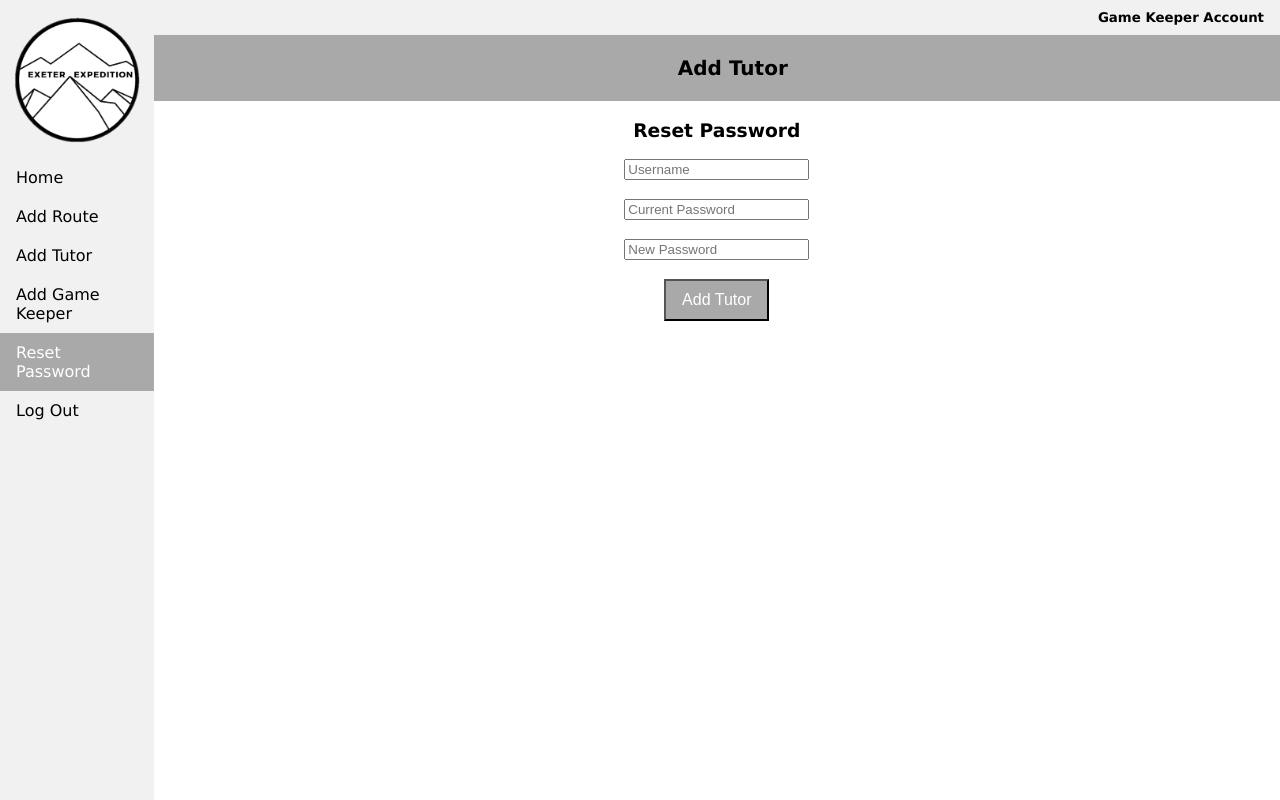
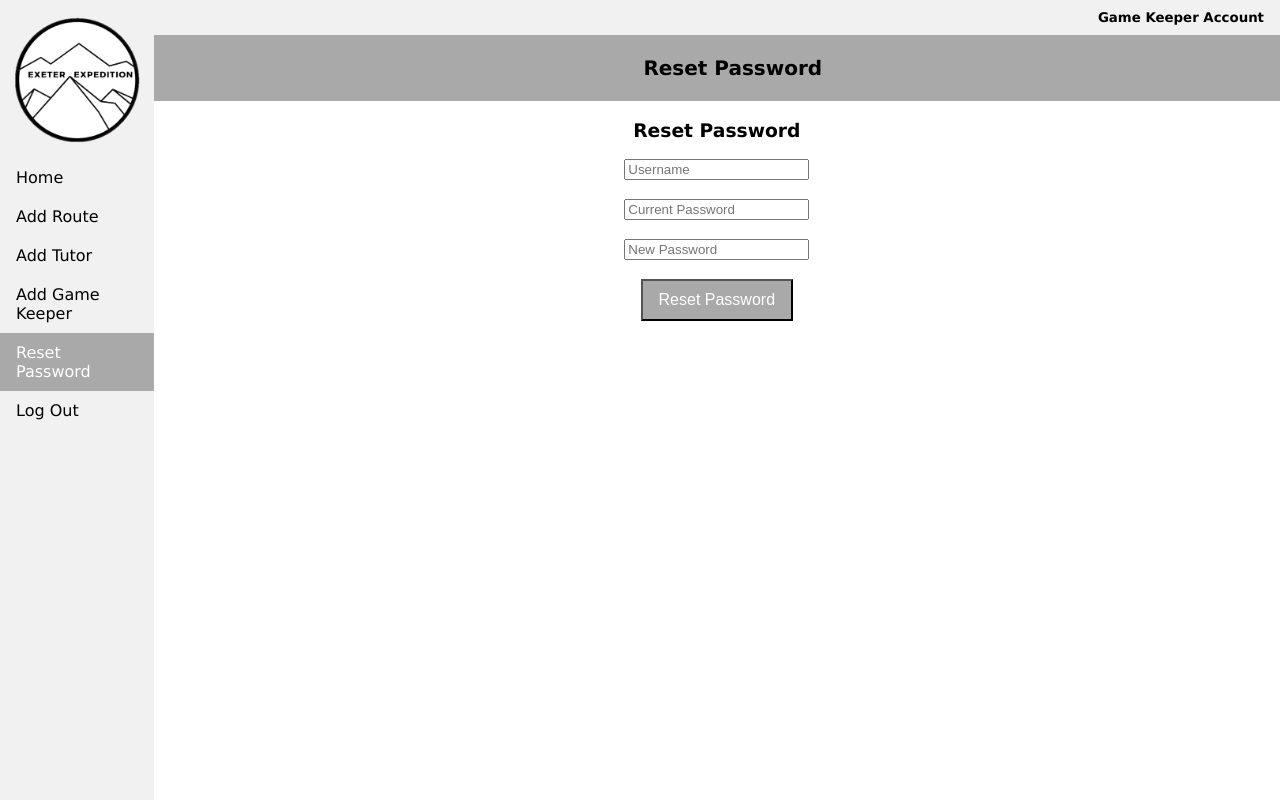
Before and after one commit to Jamie-Nottage/GroupSoftwareEngineering, a Flask app: template Login validation test app/templates/reset-password.html in a window 1280 px wide. Run offline with Flask 2, Linux system fonts and the light colour scheme; the template is opened without the code that fills it, so the values that code supplies are empty; some libraries are stand-ins or nearby versions.

Commit message:
Update reset-password.html

```diff
--- a/Login validation test app/templates/reset-password.html
+++ b/Login validation test app/templates/reset-password.html
@@ -2,7 +2,7 @@
 <!DOCTYPE html>
 <html>
  <head>
-        <title>Add Tutor</title>
+        <title>Reset Password</title>
         <link rel="stylesheet" type="text/css" href="static/css/AddTutorStyle.css">
 
     </head>
@@ -22,7 +22,7 @@
         </div>
 
         <div class="addTutor-title">
-            <p><b>Add Tutor</b></p>
+            <p><b>Reset Password</b></p>
         </div>
 
         <div class="addTutor">
@@ -44,7 +44,7 @@
 					<p style="font-size: 15pt; color: #0a8754;">Password Updated</p>
 				{% endif %}
 				<div>
-					<button type="submit" class="submitTutor">Add Tutor</button>
+					<button type="submit" class="submitTutor">Reset Password</button>
 				</div>
             </form>
         </div>
```
